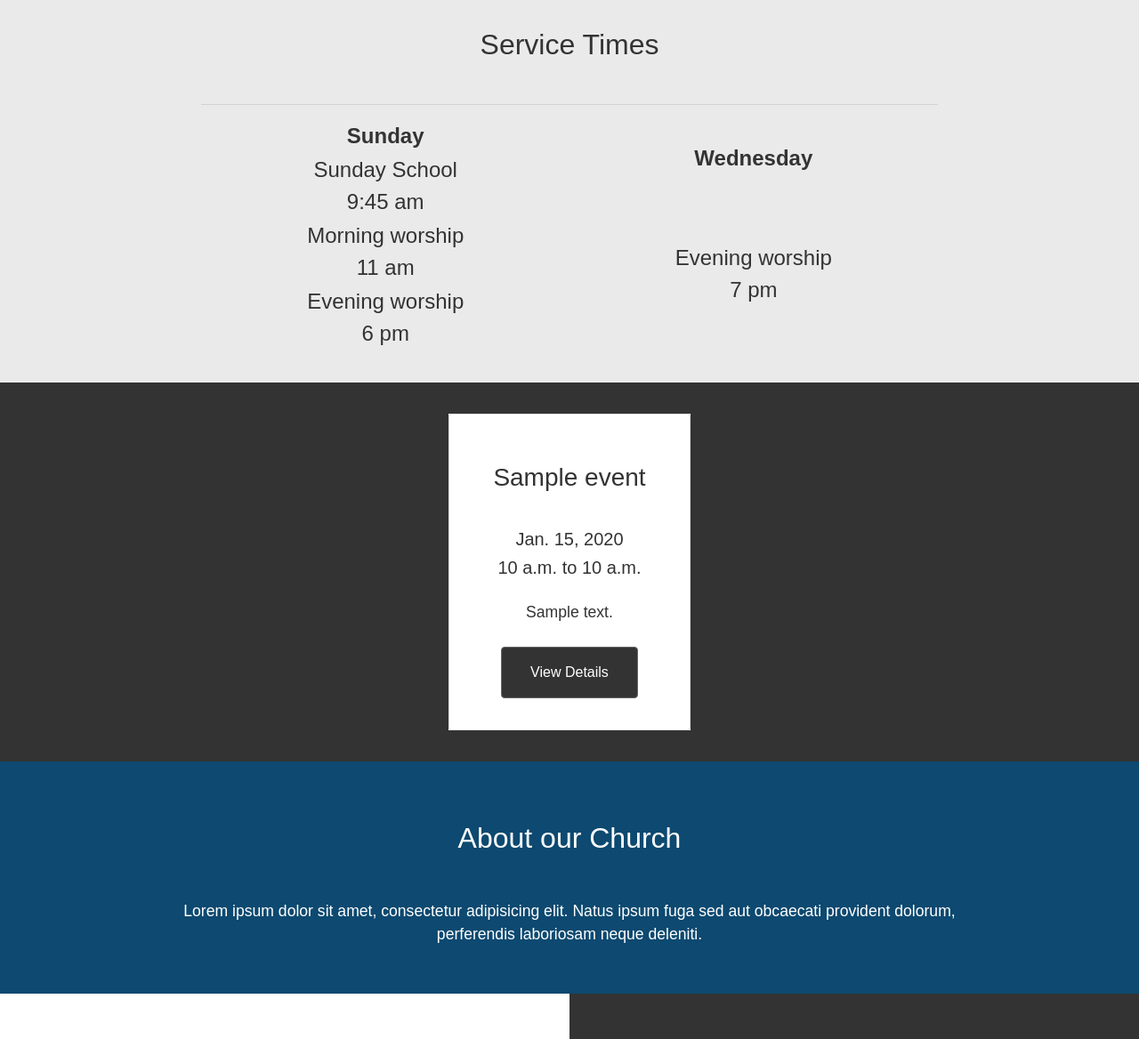
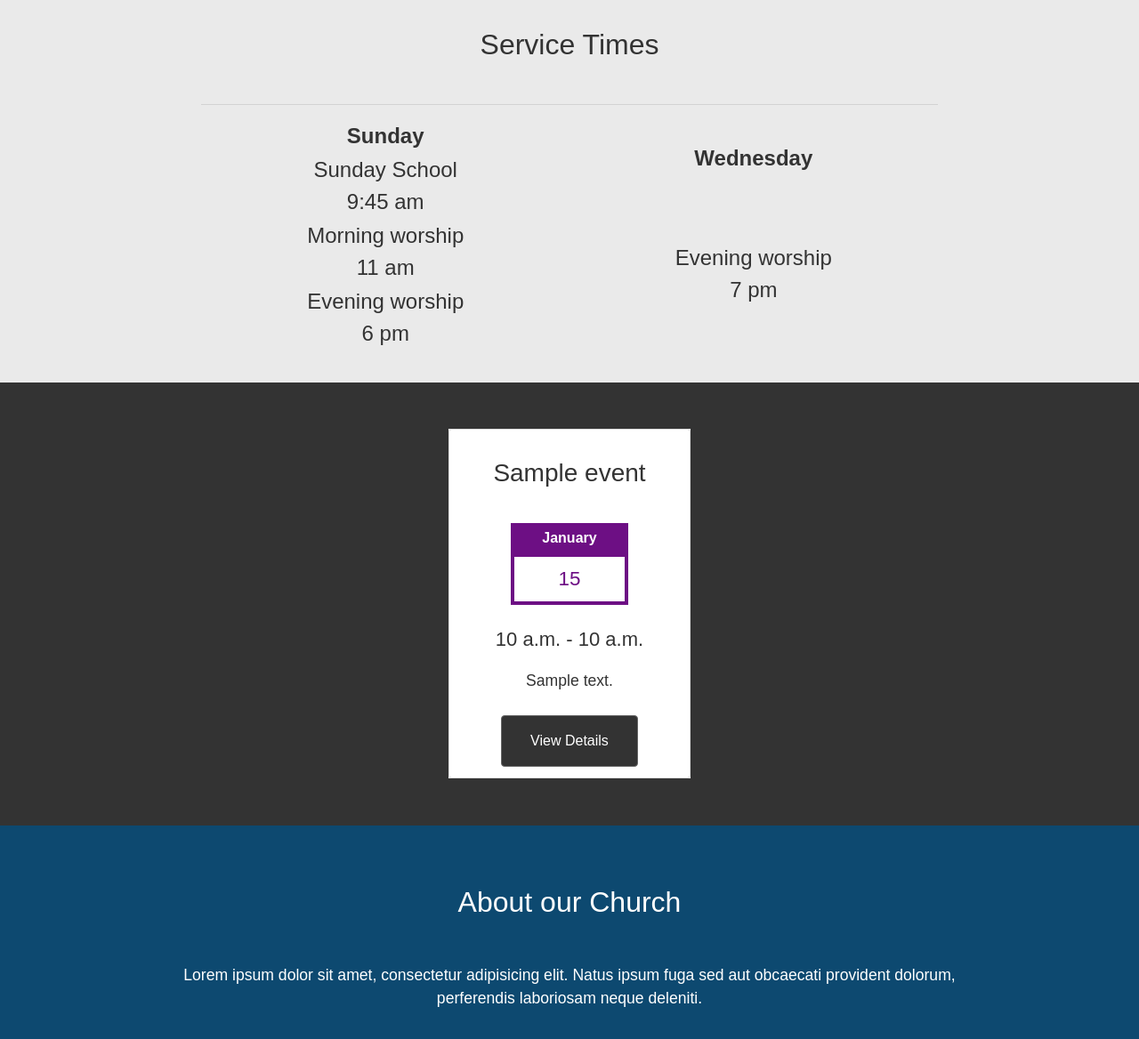
Before and after one commit to knutsun/website, a Django app: page / in a window 1280 px wide. Shown: the part 509-1677 px from the top of the page at 89% size. Run offline with Django 3.2, Linux system fonts and the light colour scheme; tables that the repository leaves empty hold one stand-in row (values such as "Sample post"); some libraries are stand-ins or nearby versions.

Commit message:
events calendar

```diff
--- a/home/views.py
+++ b/home/views.py
@@ -10,7 +10,7 @@ def index(request):
     # days = cal.itermonthdays2(2018, 11)
     all_events = Event.objects.all()
     event_count = Event.objects.all().count()
-    three_events = Event.objects.all()[:3]
+    three_events = Event.objects.all().order_by('date')[:3]
 
     context = {
     'all_events': all_events,
--- a/sermons/static/sermons/css/style-local.css
+++ b/sermons/static/sermons/css/style-local.css
@@ -2,7 +2,7 @@
     box-shadow: 5px 10px 18px #888888;
 }
 .header {
-  padding-top: 60px;
+  /* padding-top: 60px; */
 }
 .messages {
     font-size: 18px;
@@ -86,7 +86,7 @@
 }
 .wrapper-header {
 	display: grid;
-	margin: 5% 0 0 0;
+	margin: 0% 0 0 0;
 	grid-column: 1 / span 8;
 	text-align: center;
   background-color: #0D4970;
@@ -119,7 +119,7 @@
 /*Set display for tablets and desktops*/
 @media(min-width: 700px){
   .header {
-    margin-top: 5%;
+    /* margin-top: 5%; */
   }
   .wrapper-header {
   	margin: auto 0;
--- a/static/css/index-style.css
+++ b/static/css/index-style.css
@@ -1,3 +1,4 @@
+
 
 body {
   margin: 0;
@@ -76,7 +77,7 @@ p {
 }
 
 #section-b {
-  padding: 2em 1em 1em;
+  padding: 2em .5em 2em .5em;
 }
 
 #section-b ul {
@@ -86,15 +87,51 @@ p {
 }
 
 #section-b li {
+  margin-top: 1em;
+  margin-left: .5em;
+  margin-right: .5em;
   margin-bottom: 1em;
   background: #fff;
   color: #333;
 }
+.card {
+  display: grid;
+  grid-template-rows: 20% 20% 20% 20% 20%;
+}
+.card-content {
+  padding: .2em;
+}
+.card-title {
+  grid-row: 1;
+  padding-left: .1em;
+  padding-right: .1em;
+}
+.card-time {
+  font-size: 22px;
+  margin-top: 1em;
+}
+.date-card {
+  grid-row: 2;
+  text-align: center;
+  margin: 0% 25% 0% 25%;
+}
+.month {
+  display: block;
+  background-color: #6d0f84;
+  color: white;
+  font-size: 1rem;
+  font-weight: bold;
+  padding: .3rem;
 
-.card-content {
-  padding: 1.5em;
 }
-
+.day {
+  display: block;
+  font-size: 1.4rem;
+  border: 4px solid;
+  color: #6d0f84;
+  padding-top: .5rem;
+  padding-bottom: .5rem;
+}
 #section-c {
   background: #0D4970;
   color: #FFF;
--- a/templates/index.html
+++ b/templates/index.html
@@ -59,40 +59,23 @@
 			<li>
 				<div class="card">
 					<!-- <img src="{% static 'img/church.png' %}" alt="Gateway Baptist Church"> -->
+					<!-- <div class="date-card">
+					  <div class="month">{{ event.date|date:'F' }}</div>
+					  <div class="day">{{ event.date.day }}</div>
+					</div> -->
 					<div class="card-content">
 						<h3 class="card-title">{{ event.name }}</h3>
-						<h5>{{ event.date }}</h5>
-						<h5>{{ event.start_time }} to {{ event.end_time }}</h5>
+						<div class="date-card">
+							<div class="month">{{ event.date|date:'F' }}</div>
+							<div class="day">{{ event.date.day }}</div>
+						</div>
+						<div class="card-time">{{ event.start_time }} - {{ event.end_time }}</div>
 						<p>{{ event.short_description }}</p>
 						<button class="btn">View Details</button>
 					</div>
 				</div>
 			</li>
 			{% endfor %}
-        <!-- <li>
-          <div class="card">
-            <img src="{% static 'img/church.png' %}" alt="Gateway Baptist Church">
-            <div class="card-content">
-              <h3 class="card-title">Sunday Night Sing</h3>
-              <p>Lorem ipsum dolor sit amet, consectetur adipisicing elit. Id temporibus,
-                fugiat alias reprehenderit repudiandae nam delectus iste at provident.
-                Repellat.</p>
-              <button class="btn">View Details</button>
-            </div>
-          </div>
-        </li>
-        <li>
-          <div class="card">
-            <img src="{% static 'img/church.png' %}" alt="Gateway Baptist Church">
-            <div class="card-content">
-              <h3 class="card-title">Brotherhood Meeting</h3>
-              <p>Lorem ipsum dolor sit amet, consectetur adipisicing elit. Id temporibus,
-                fugiat alias reprehenderit repudiandae nam delectus iste at provident.
-                Repellat.</p>
-              <button class="btn">View Details</button>
-            </div>
-          </div>
-        </li> -->
       </ul>
     </section>
 
--- a/templates/navbar.html
+++ b/templates/navbar.html
@@ -12,10 +12,10 @@
           <a class="nav-link" href="{% url 'sermons:index' %}">Sermons</a>
         </li>
         <li class="nav-item">
-          <a class="nav-link" href="#">Prayers</a>
+          <a class="nav-link" href="{% url 'location' %}">Location</a>
         </li>
         <li class="nav-item">
-          <a class="nav-link" href="{% url 'location' %}">Location</a>
+          <a class="nav-link" href="{% url 'events:index' %}">Events</a>
         </li>
         <li class="nav-item">
           <a class="nav-link" href="{% url 'contact:index' %}">Contact</a>
```
Also changed, not shown: events/static/events/css/style.css (+13 -49 lines), events/templates/events/index.html (+14 -1 lines).
